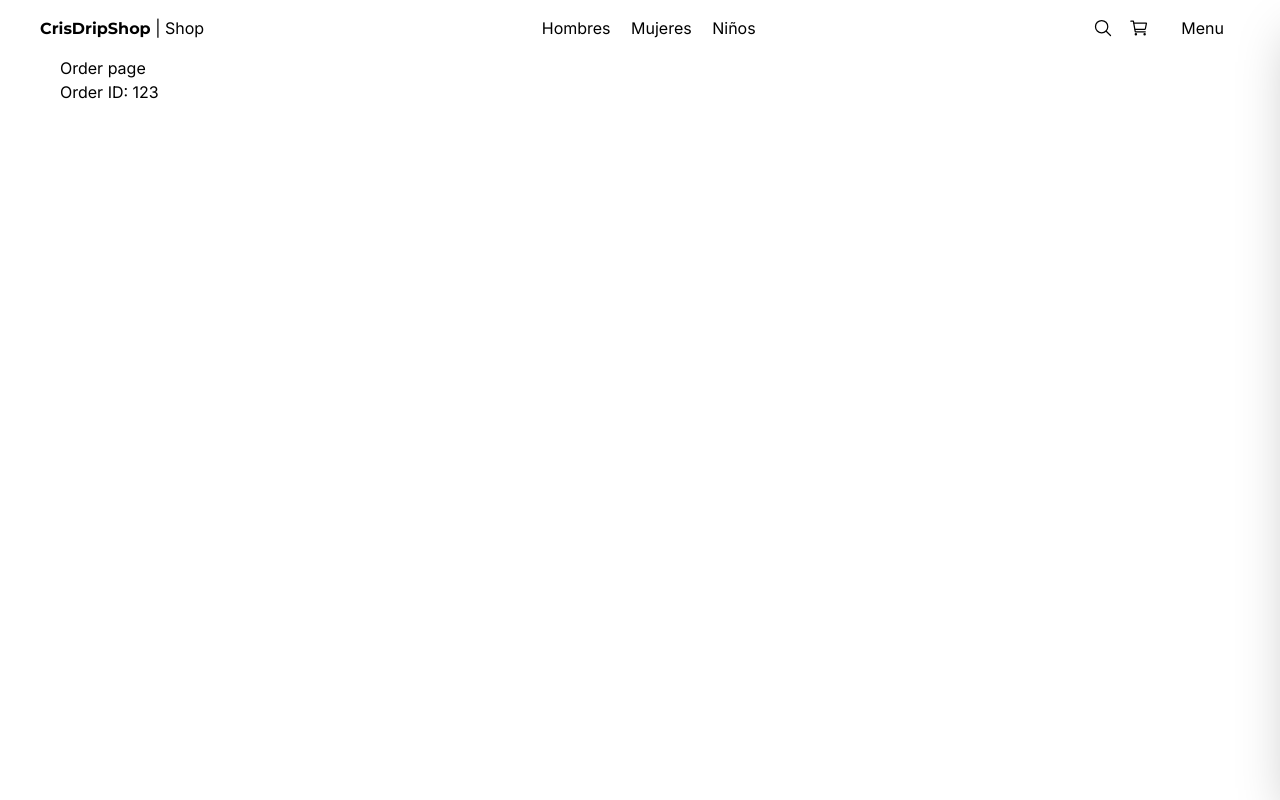
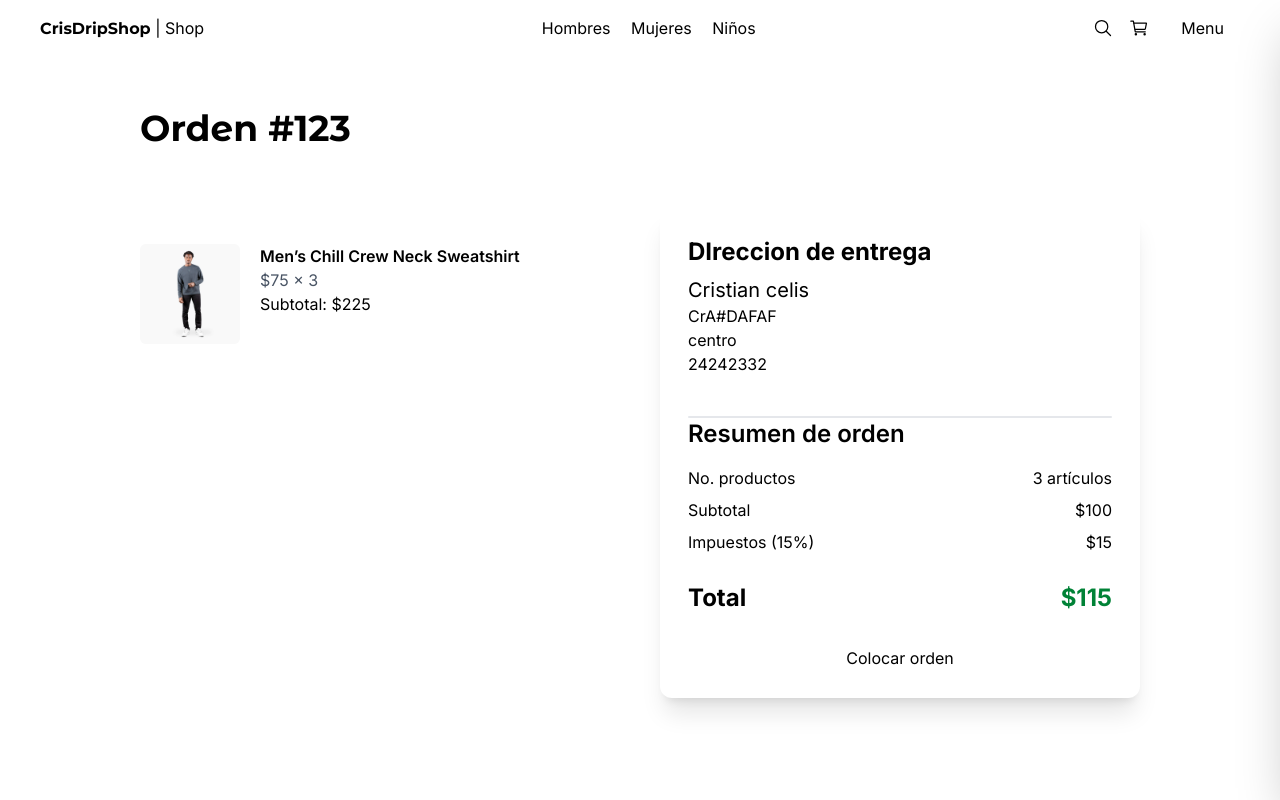
Before and after one commit to cristianpy09/Crisdrip-shop, a Next.js app: page /orders/123 in a window 1280 px wide. Built offline with nearby package versions, Linux system fonts and the light colour scheme.

Commit message:
Order page added

```diff
--- a/src/app/(shop)/checkout/address/page.tsx
+++ b/src/app/(shop)/checkout/address/page.tsx
@@ -1,7 +1,105 @@
-import React from 'react'
 
-export default function AddressPage () {
+import Title from '@/components/ui/title/Title';
+import Link from 'next/link';
+
+export default function AddessPage() {
   return (
-    <div> address page</div>
-  )
+    <div className="flex flex-col sm:justify-center sm:items-center mb-72 px-10 sm:px-0">
+
+
+
+      <div className="w-full  xl:w-[1000px] flex flex-col justify-center text-left">
+
+        <Title title="Dirección" subtitle="Dirección de entrega" />
+
+        <div className="grid grid-cols-1 gap-2 sm:gap-5 sm:grid-cols-2">
+
+
+          <div className="flex flex-col mb-2">
+            <span>Nombres</span>
+            <input
+              type="text"
+              className="p-2 border rounded-md bg-gray-200"
+            />
+          </div>
+
+          <div className="flex flex-col mb-2">
+            <span>Apellidos</span>
+            <input
+              type="text"
+              className="p-2 border rounded-md bg-gray-200"
+            />
+          </div>
+
+          <div className="flex flex-col mb-2">
+            <span>Dirección</span>
+            <input
+              type="text"
+              className="p-2 border rounded-md bg-gray-200"
+            />
+          </div>
+
+          <div className="flex flex-col mb-2">
+            <span>Dirección 2 (opcional)</span>
+            <input
+              type="text"
+              className="p-2 border rounded-md bg-gray-200"
+            />
+          </div>
+
+
+          <div className="flex flex-col mb-2">
+            <span>Código postal</span>
+            <input
+              type="text"
+              className="p-2 border rounded-md bg-gray-200"
+            />
+          </div>
+
+          <div className="flex flex-col mb-2">
+            <span>Ciudad</span>
+            <input
+              type="text"
+              className="p-2 border rounded-md bg-gray-200"
+            />
+          </div>
+
+          <div className="flex flex-col mb-2">
+            <span>País</span>
+            <select
+              className="p-2 border rounded-md bg-gray-200"
+            >
+              <option value="">[ Seleccione ]</option>
+              <option value="CRI">Costa Rica</option>
+            </select>
+          </div>
+
+          <div className="flex flex-col mb-2">
+            <span>Teléfono</span>
+            <input
+              type="text"
+              className="p-2 border rounded-md bg-gray-200"
+            />
+          </div>
+
+
+
+          <div className="flex flex-col mb-2 sm:mt-10">
+            <Link
+              href='/checkout'
+              className="btn-primary flex w-full sm:w-1/2 justify-center ">
+              Siguiente
+            </Link>
+          </div>
+
+
+        </div>
+
+      </div>
+
+
+
+
+    </div>
+  );
 }
--- a/src/app/(shop)/checkout/page.tsx
+++ b/src/app/(shop)/checkout/page.tsx
@@ -1,7 +1,91 @@
-import React from 'react'
+import React from "react";
+import Image from "next/image";
+import Link from "next/link";
+import Title from "@/components/ui/title/Title";
+import QuantitySelector from "@/components/products/quantity-selector/QuantitySelector";
+import { initialData } from "@/seed/seed";
 
-export default function CheckoutPage () {
+const productsInCart = [initialData.products[0]];
+
+export default function CheckoutPage() {
   return (
-    <div> Checkout page</div>
-  )
+    <div className="flex justify-center items-center mb-72 px-10 sm:px-0">
+      <div className="flex flex-col w-full max-w-[1000px]">
+        {/* Título */}
+        <Title title="Verificacion" />
+
+        <div className="grid grid-cols-1 sm:grid-cols-2 gap-10 mt-5">
+          {/* Carrito */}
+          <div className="flex flex-col">
+            <span className="text-xl font-semibold mb-2">
+              Ajustar elementos
+            </span>
+            <Link href="/cart" className="underline text-blue-600 mb-5">
+              Editar carrito
+            </Link>
+
+            {/* Productos */}
+            {productsInCart.map((product) => (
+              <div key={product.slug} className="flex items-start mb-5">
+                <Image
+                  src={`/products/${product.images[0]}`}
+                  width={100}
+                  height={100}
+                  alt={product.title}
+                  className="mr-5 rounded-md"
+                />
+
+                <div>
+                  <p className="font-semibold">{product.title}</p>
+                  <p className="text-gray-600">${product.price} x 3</p>
+                  <p className="text-gray-1000" >Subtotal: ${product.price * 3}</p>
+
+                </div>
+              </div>
+            ))}
+          </div>
+
+          {/* Resumen de orden */}
+          <div className="bg-white rounded-xl shadow-xl p-7">
+            <h2 className="text-2xl mb-2 font-bold">DIreccion de entrega</h2>
+            <div className="mb-10">
+              <p className="text-xl" >Cristian celis</p>
+              <p>CrA#DAFAF</p>
+              <p>centro</p>
+              <p>24242332</p>
+            </div>
+            {/** divisor */}
+            <div className="w-full h-0.5 rounded bg-gray-200" />
+
+            <h2 className="text-2xl font-semibold mb-4">Resumen de orden</h2>
+
+            <div className="grid grid-cols-2 gap-y-2">
+              <span>No. productos</span>
+              <span className="text-right">3 artículos</span>
+
+              <span>Subtotal</span>
+              <span className="text-right">$100</span>
+
+              <span>Impuestos (15%)</span>
+              <span className="text-right">$15</span>
+
+              <span className="text-2xl mt-5 font-bold">Total</span>
+              <span className="text-2xl mt-5 text-right font-bold text-green-700">
+                $115
+              </span>
+            </div>
+
+            <div className="mt-8">
+              <Link
+                href="/orders/123"
+                className=" w-full flex justify-center"
+              >
+                Colocar orden
+              </Link>
+            </div>
+          </div>
+        </div>
+      </div>
+    </div>
+  );
 }
--- a/src/app/(shop)/orders/[id]/page.tsx
+++ b/src/app/(shop)/orders/[id]/page.tsx
@@ -1,14 +1,96 @@
-// app/orders/[id]/page.tsx
 import React from "react";
+import Image from "next/image";
+import Link from "next/link";
+import Title from "@/components/ui/title/Title";
+import QuantitySelector from "@/components/products/quantity-selector/QuantitySelector";
+import { initialData } from "@/seed/seed";
+import clsx from "clsx";
 
-export default  async function OrderPage({ params }: { params: Promise<{ id: string }> }) {
-  const {id} = await params;
-  console.log(id);
+const productsInCart = [initialData.products[0]];
 
+interface Props {
+  params:{id:string}
+}
+
+export default function OrderIdPage({params}:Props) {
+  const {id} = params
   return (
-    <div>
-      <h1>Order page</h1>
-      <p>Order ID: {id}</p>
+    <div className="flex justify-center items-center mb-72 px-10 sm:px-0">
+      <div className="flex flex-col w-full max-w-[1000px]">
+        {/* Título */}
+        <Title title={` Orden #${id} `}/>
+
+        <div className="grid grid-cols-1 sm:grid-cols-2 gap-10 mt-5">
+          {/* Carrito */}
+          <div className="flex flex-col">
+            <div className={
+              clsx("flex items-center rounded-lg py-2 px-3.5 text-xs font-bold text-white mb-5")
+            } >
+
+            </div>
+
+            {/* Productos */}
+            {productsInCart.map((product) => (
+              <div key={product.slug} className="flex items-start mb-5">
+                <Image
+                  src={`/products/${product.images[0]}`}
+                  width={100}
+                  height={100}
+                  alt={product.title}
+                  className="mr-5 rounded-md"
+                />
+
+                <div>
+                  <p className="font-semibold">{product.title}</p>
+                  <p className="text-gray-600">${product.price} x 3</p>
+                  <p className="text-gray-1000" >Subtotal: ${product.price * 3}</p>
+
+                </div>
+              </div>
+            ))}
+          </div>
+
+          {/* Resumen de orden */}
+          <div className="bg-white rounded-xl shadow-xl p-7">
+            <h2 className="text-2xl mb-2 font-bold">DIreccion de entrega</h2>
+            <div className="mb-10">
+              <p className="text-xl" >Cristian celis</p>
+              <p>CrA#DAFAF</p>
+              <p>centro</p>
+              <p>24242332</p>
+            </div>
+            {/** divisor */}
+            <div className="w-full h-0.5 rounded bg-gray-200" />
+
+            <h2 className="text-2xl font-semibold mb-4">Resumen de orden</h2>
+
+            <div className="grid grid-cols-2 gap-y-2">
+              <span>No. productos</span>
+              <span className="text-right">3 artículos</span>
+
+              <span>Subtotal</span>
+              <span className="text-right">$100</span>
+
+              <span>Impuestos (15%)</span>
+              <span className="text-right">$15</span>
+
+              <span className="text-2xl mt-5 font-bold">Total</span>
+              <span className="text-2xl mt-5 text-right font-bold text-green-700">
+                $115
+              </span>
+            </div>
+
+            <div className="mt-8">
+              <Link
+                href="/orders/123"
+                className=" w-full flex justify-center"
+              >
+                Colocar orden
+              </Link>
+            </div>
+          </div>
+        </div>
+      </div>
     </div>
   );
 }
```
